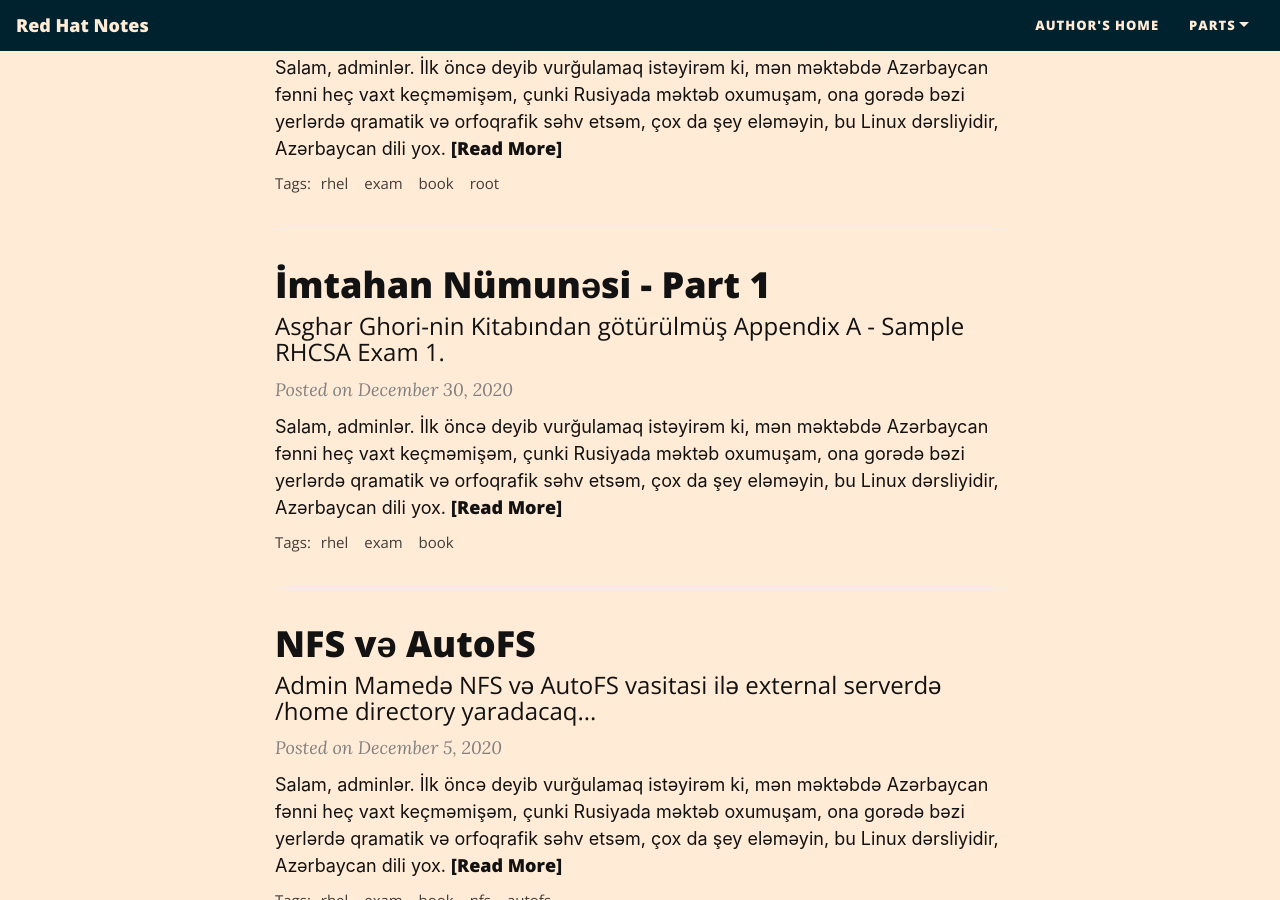
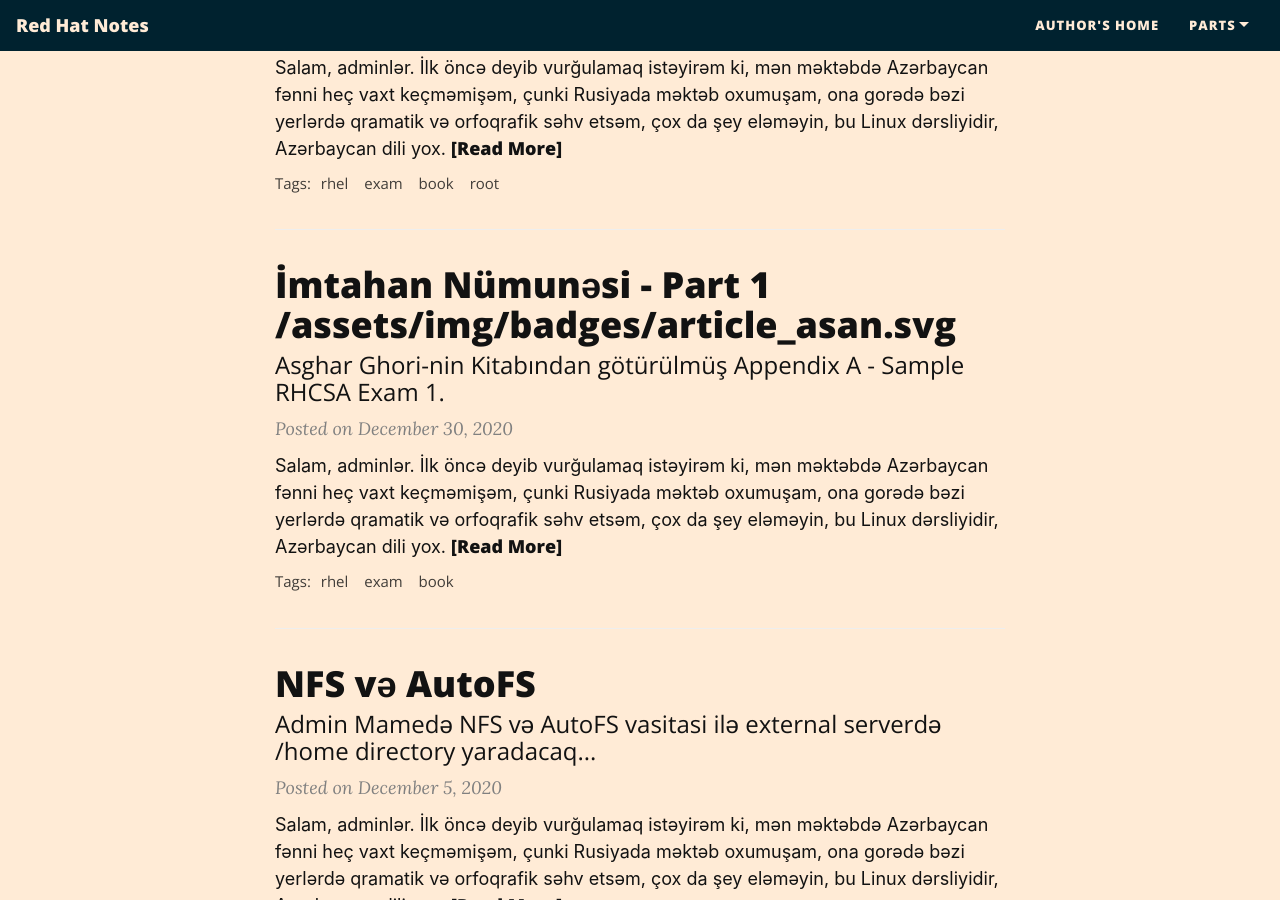
Before and after one commit to DrMohmX/takeanote, a Jekyll site: the page built from redhat.md, in a window 1280 px wide and 900 px high, scrolled down 406 px. Built offline with Jekyll 4.4.1, drawn with Linux system fonts in a browser that asks for light colours; nearby versions of some CDN libraries.

Commit message:
added-badges

```diff
--- a/_layouts/home.html
+++ b/_layouts/home.html
@@ -35,7 +35,7 @@
     {% endif %}
 
     <a href="{{ post.url | absolute_url }}">
-      <h2 class="post-title">{{ post.title }}</h2>
+      <h2 class="post-title">{{ post.title }} {{ post.badge }}</h2>
 
       {% if post.subtitle %}
         <h3 class="post-subtitle">
--- a/_posts/2020-12-30-Imtahan-Numunesi.md
+++ b/_posts/2020-12-30-Imtahan-Numunesi.md
@@ -1,6 +1,7 @@
 ---
 layout: post
 title: İmtahan Nümunəsi - Part 1
+badge: /assets/img/badges/article_asan.svg
 subtitle: Asghar Ghori-nin Kitabından götürülmüş Appendix A - Sample RHCSA Exam 1.
 tags: [rhel, exam, book]
 gh-badge: [star, fork, follow]
```
